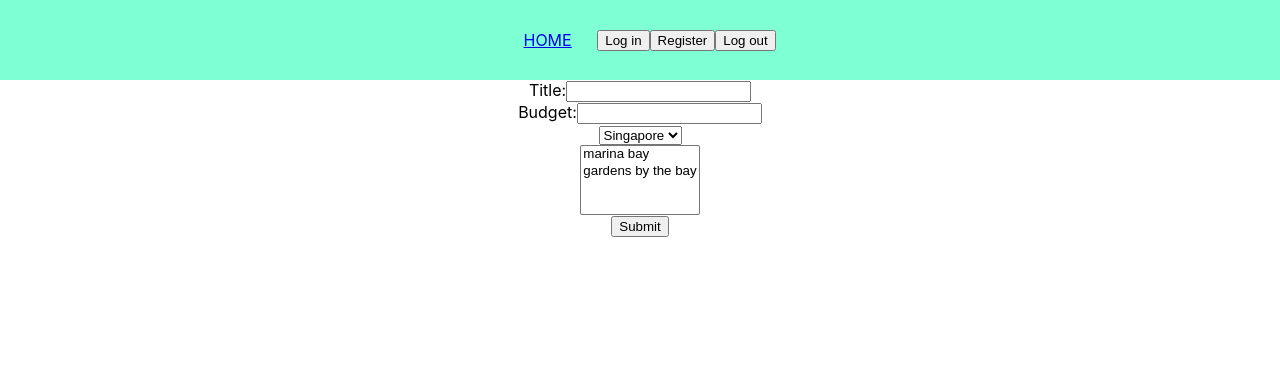
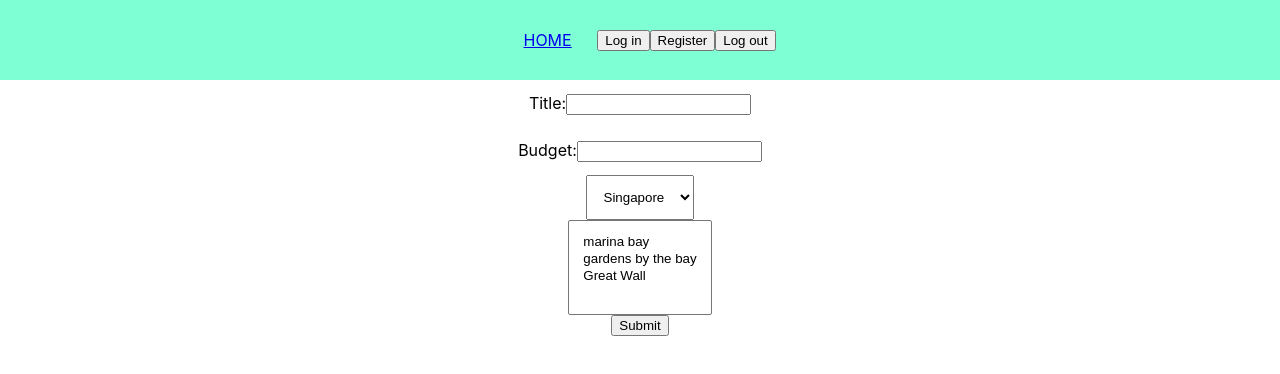
Before and after one commit to R-Ramana/DBS-Techtrek-21, a React (Create React App) app in the folder dbs-21/: page / in a window 1280 px wide. Shown: the top 374 px of the page. Built offline with nearby package versions, Linux system fonts and the light colour scheme.

Commit message:
merge itinery branch

```diff
--- /dev/null
+++ b/dbs-21/src/Dashboard/CreateIt.css
@@ -0,0 +1,14 @@
+.itinery_form{
+    display:flex;
+    flex-direction:column;
+    align-items:center;
+}
+
+.itinery_line{
+    padding: 1vw;
+}
+
+.itinery_dropdown{
+    padding:1vw;
+
+}
--- a/dbs-21/src/Dashboard/CreateIt.jsx
+++ b/dbs-21/src/Dashboard/CreateIt.jsx
@@ -1,5 +1,6 @@
 import React, {useState} from 'react';
-import {countries, destinations} from './testData.js'
+import {countries, destinations} from './testData.js';
+import './CreateIt.css';
 
 const CreateIt=()=>{
     const [itData, setItData] = useState({
@@ -10,7 +11,7 @@ const CreateIt=()=>{
 
     const [destination, setDestinations]= useState([]);
 
-      const handleChange = (e) => {
+    const handleChange = (e) => {
         const { name, value } = e.target;
         const parsedValue = name === 'budget' ? parseFloat(value) : value;
         setItData({ ...itData, [name]: parsedValue });
@@ -54,31 +55,28 @@ const CreateIt=()=>{
       };
 
       return (
-        <form onSubmit={handleSubmit}>
-          <label>
+        <form className = 'itinery_form' onSubmit={handleSubmit}>
+          <label className='itinery_line'>
             Title:
             <input type="text" name="title" value={itData.title} onChange={handleChange} />
           </label>
-          <br />
-          <label>
+          <label className='itinery_line'>
             Budget:
             <input type = 'number' name="budget" value={itData.budget} onChange={handleChange} />
           </label>
-          <br />
-          <select name='country_id' value={itData.country_id} onChange={handleChange}>
+          <select className='itinery_dropdown' name='country_id' value={itData.country_id} onChange={handleChange}>
             {countries.map((c)=>(
                 <option key={c.country_id} value={c.country_id}>{c.name}</option>
             ))}
           </select>
-          <br />
-          <select multiple name='destination' value={destination} onChange={handleDestionation}>
+
+          <select className='itinery_dropdown' multiple name='destination' value={destination} onChange={handleDestionation}>
             {destinations.map((d) => (
                 <option key={d.id} value={d.id}>
                 {d.name}
              </option>
              ))}
           </select>
-          <br/>
           <button type="submit">Submit</button>
         </form>
       );
--- a/dbs-21/src/Dashboard/testData.js
+++ b/dbs-21/src/Dashboard/testData.js
@@ -5,5 +5,6 @@ export const countries =[{
 
 export const destinations = [{
     id:1, country_id:1, cost:50, name:"marina bay", notes:'hotel'
-}, {id:2, country_id:1, cost:30, name:"gardens by the bay", notes:'garden'}
+}, {id:2, country_id:1, cost:30, name:"gardens by the bay", notes:'garden'},
+{id:3, country_id:2, cost:100, name:'Great Wall', notes:'must visit'}
 ]
```
Also changed, not shown: dbs-21/src/Component/Modal.jsx (+39 -0 lines).
